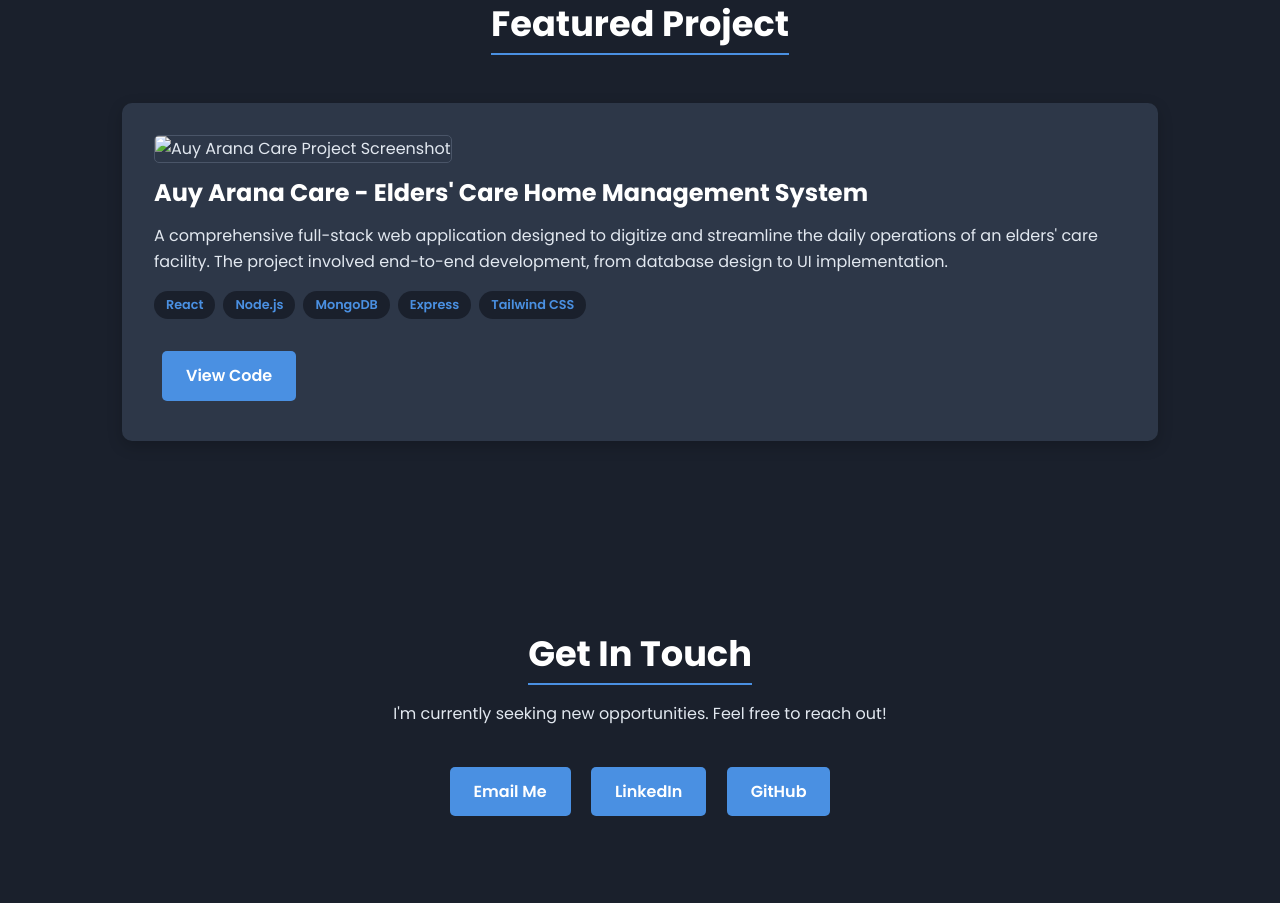
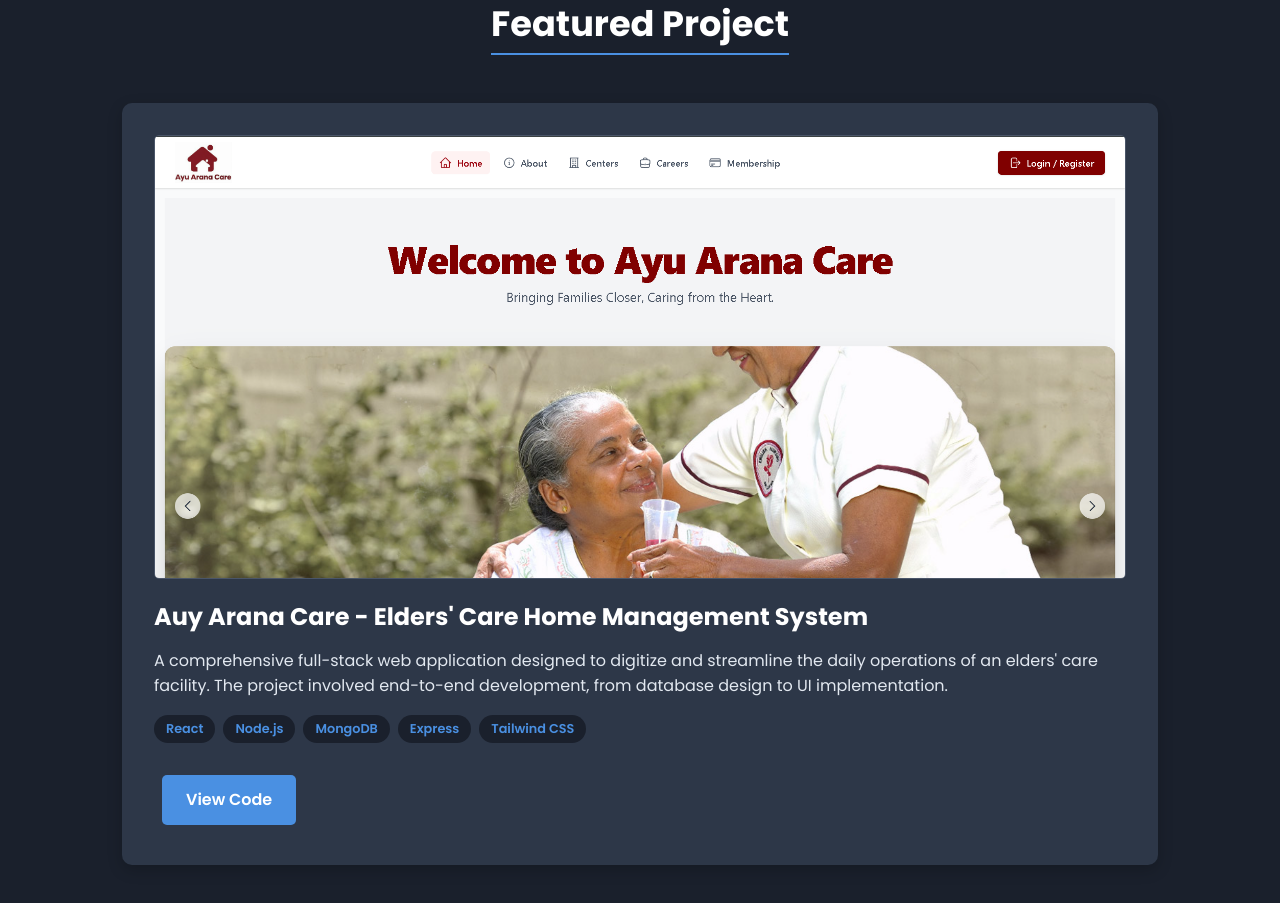
Before and after one commit to Chamod-Tharusha-Alwis/Chamod-Tharusha-Alwis.github.io, a plain HTML site: page index.html in a window 1280 px wide. Shown: the part 1653-2556 px from the top of the page. Drawn offline with Linux system fonts and the light colour scheme.

Commit message:
Update index.html

```diff
--- a/index.html
+++ b/index.html
@@ -59,7 +59,7 @@
         <section id="projects" class="projects-section animated-section">
             <h2>Featured Project</h2>
             <div class="project-card">
-                <img src="ss.png" alt="Auy Arana Care Project Screenshot">
+                <img src="new.png" alt="Auy Arana Care Project Screenshot">
                 <h3>Auy Arana Care - Elders' Care Home Management System</h3>
                 <p class="project-description">
                     A comprehensive full-stack web application designed to digitize and streamline the daily operations of an elders' care facility. The project involved end-to-end development, from database design to UI implementation.
@@ -110,4 +110,5 @@
         });
     </script>
 </body>
+
 </html>
```
